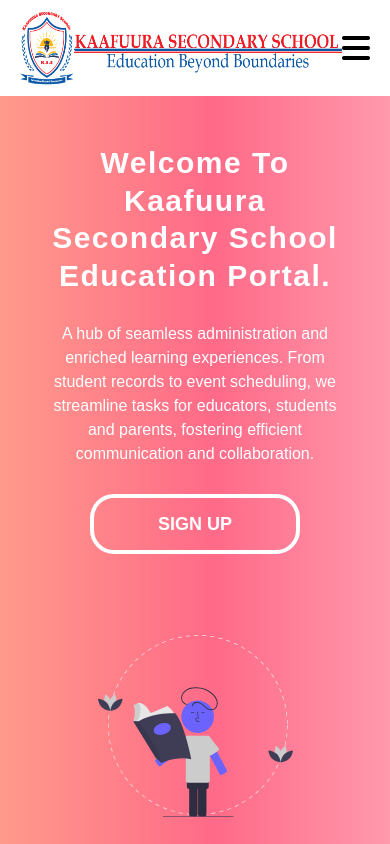
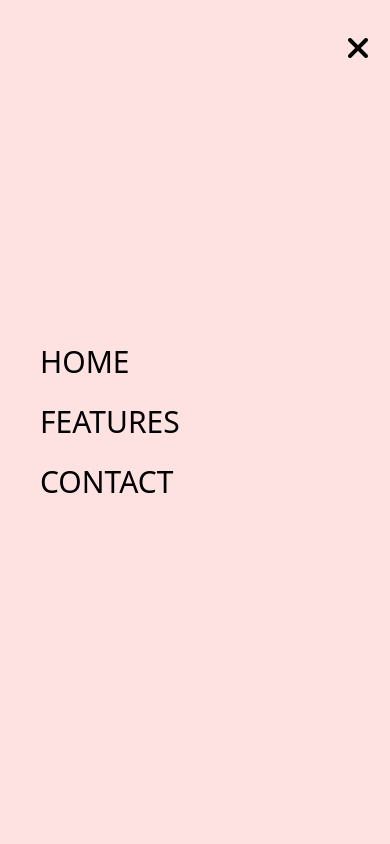
Before and after one commit to Issa-Ahmed/KSS-LANDING, a plain HTML site: page index.html in a window 390 px wide. Both pictures are taken after a click on the element 356 px from the left and 48 px from the top of the page. Shown: the top 844 px of the page. Drawn offline with Linux system fonts and the light colour scheme; files whose address does not match are found by name.

Commit message:
Mobile nav

```diff
--- a/index.html
+++ b/index.html
@@ -21,21 +21,36 @@
       referrerpolicy="no-referrer"
     />
   </head>
-  <body class="h-dvh bg-white">
+  <body class="h-dvh bg-white overflow-x-hidden">
     <!-- Navigation bar -->
-    <nav class="h-24 flex items-center justify-between lg:px-10 px-5">
+    <nav class="h-24 flex items-center justify-between md:px-10 px-5">
       <div class="h-full flex items-center">
         <img src="./assets//KSS.png" alt="" class="w-full h-4/5 object-fill" />
       </div>
-      <ul class="lg:flex hidden space-x-10 text-[1.12rem] mr-4">
+      <ul class="sm:flex hidden space-x-10 text-[1.12rem] mr-4">
         <li><a href="#home">Home</a></li>
         <li><a href="#features">Features</a></li>
         <li><a href="#contact">Contact</a></li>
       </ul>
-      <div class="block lg:hidden cursor-pointer">
+      <div class="block sm:hidden cursor-pointer z-20" id="showMenu">
         <i class="fa-solid fa-bars fa-2xl"></i>
       </div>
+      <div class="hidden cursor-pointer z-20" id="hideMenu">
+        <i class="fa-solid fa-xmark fa-2xl"></i>
+      </div>
       <!-- Mobile navigation -->
+      <div
+        class="md:hidden absolute w-full h-full bg-red-100 top-0 left-0 translate-x-37 transition-transform duration-700 ease-in z-10"
+        id="mobileNav"
+      >
+        <ul
+          class="relative top-1/2 -translate-y-1/2 ml-10 space-y-6 font-josefin uppercase text-3xl"
+        >
+          <li><a href="#home">Home</a></li>
+          <li><a href="#features">Features</a></li>
+          <li><a href="#contact">Contact</a></li>
+        </ul>
+      </div>
     </nav>
     <!-- Hero Section -->
     <section
@@ -267,7 +282,7 @@
       id="contact"
     >
       <div
-        class="w-full lg:w-1/3 h-1/2 flex flex-col justify-center items-center space-y-10 border-2 border-purple-500 shadow-xl rounded-3xl"
+        class="w-full lg:w-1/3 h-1/2 flex flex-col justify-center items-center space-y-10 border-2 border-purple-500 shadow-xl rounded-3xl p-3"
       >
         <h3 class="text-4xl">Get in Touch</h3>
         <div class="flex">
@@ -314,5 +329,7 @@
         />
       </div>
     </footer>
+
+    <script src="./script.js"></script>
   </body>
 </html>
--- /dev/null
+++ b/script.js
@@ -0,0 +1,12 @@
+const openMenu = document.getElementById("showMenu");
+const hideMenu = document.getElementById("hideMenu");
+const mobileNav = document.getElementById("mobileNav");
+
+function toggleMenu() {
+  hideMenu.classList.toggle("hidden");
+  openMenu.classList.toggle("hidden");
+  mobileNav.classList.toggle("translate-x-37");
+}
+
+openMenu.addEventListener("click", toggleMenu);
+hideMenu.addEventListener("click", toggleMenu);
--- a/tailwind.config.js
+++ b/tailwind.config.js
@@ -5,6 +5,9 @@ module.exports = {
     extend: {
       fontFamily: { raleway: "sans-serif" },
       height: { 100: "34rem" },
+      spacing: {
+        37: "640px",
+      },
     },
   },
   plugins: [],
```
Also changed, not shown: css/style.css.
